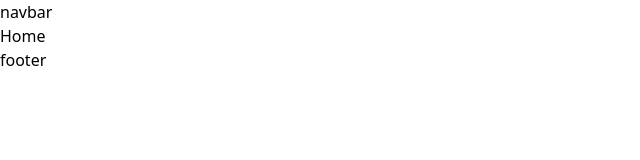
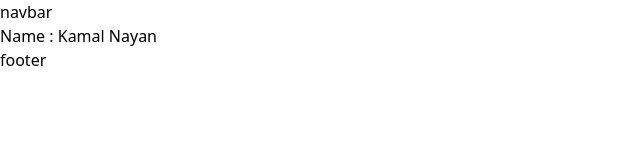
Before and after one commit to SabbirMeazee/BdShop-Final, a React (Vite) app: page / in a window 1280 px wide. Shown: the top 160 px of the page, without its empty margins (0-640 px from the left). Built offline with nearby package versions, Linux system fonts and the light colour scheme.

Commit message:
context, mystate added

```diff
--- a/src/context/data/myState.jsx
+++ b/src/context/data/myState.jsx
@@ -1,7 +1,8 @@
 import React from 'react'
 import MyContext from './myContext';
 
-function MyState(props) {
+
+function myState(props) {
     const state = {
         name: "Kamal Nayan",
         class: "9 C"
@@ -13,4 +14,4 @@ function MyState(props) {
     )
 }
 
-export default MyState
+export default myState
--- a/src/pages/home/Home.jsx
+++ b/src/pages/home/Home.jsx
@@ -1,9 +1,15 @@
-import React from 'react'
+import React, { useContext } from 'react'
 import Layout from '../../components/layout/Layout'
+import myContext from '../../context/data/myContext';
 
 function Home() {
+    const context = useContext(myContext);
+    console.log(context)
+    const { name } = context;
     return (
-        <Layout>Home</Layout>
+        <Layout>
+            <h1>Name : {name}</h1>
+        </Layout>
     )
 }
 
```
